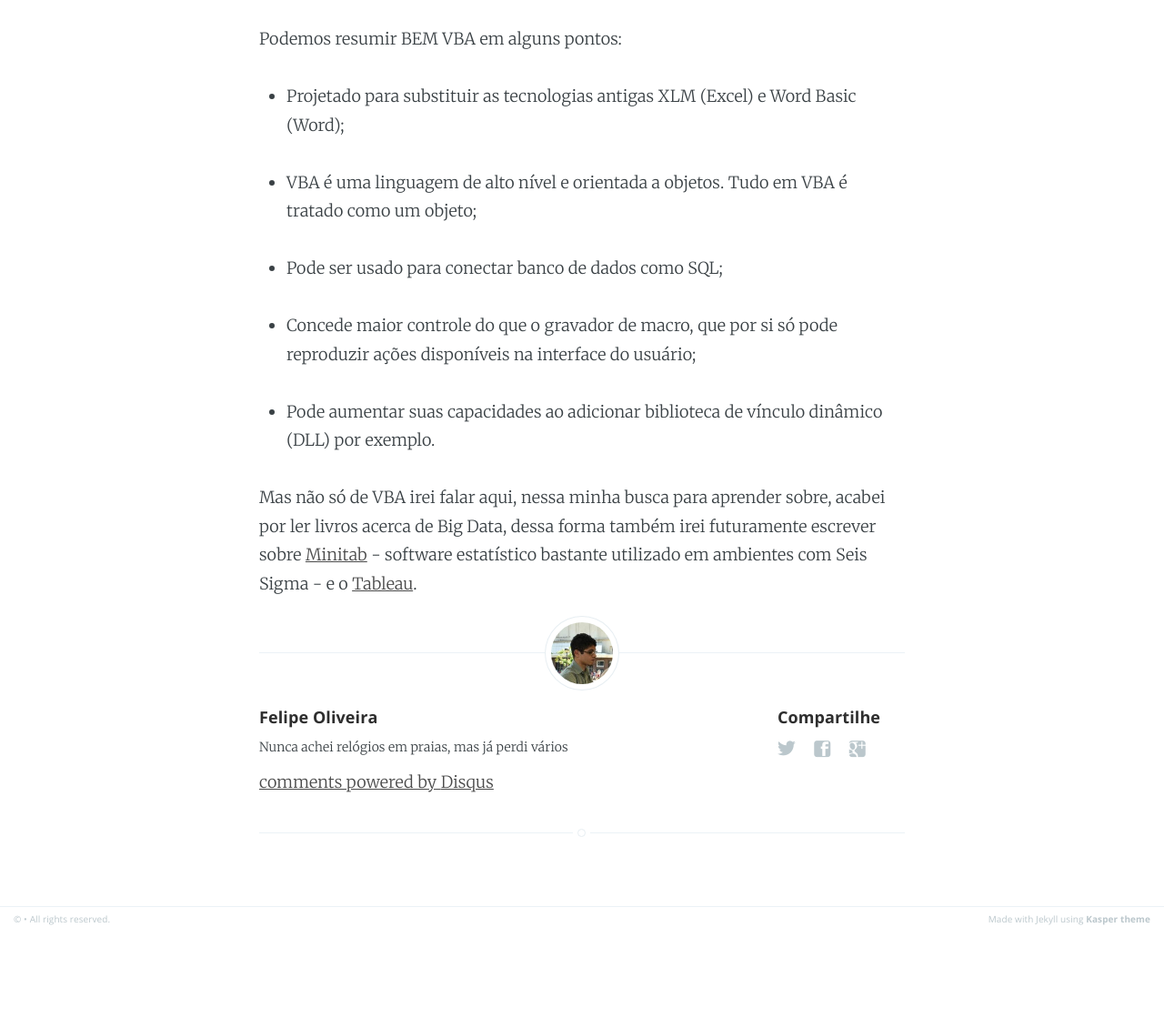
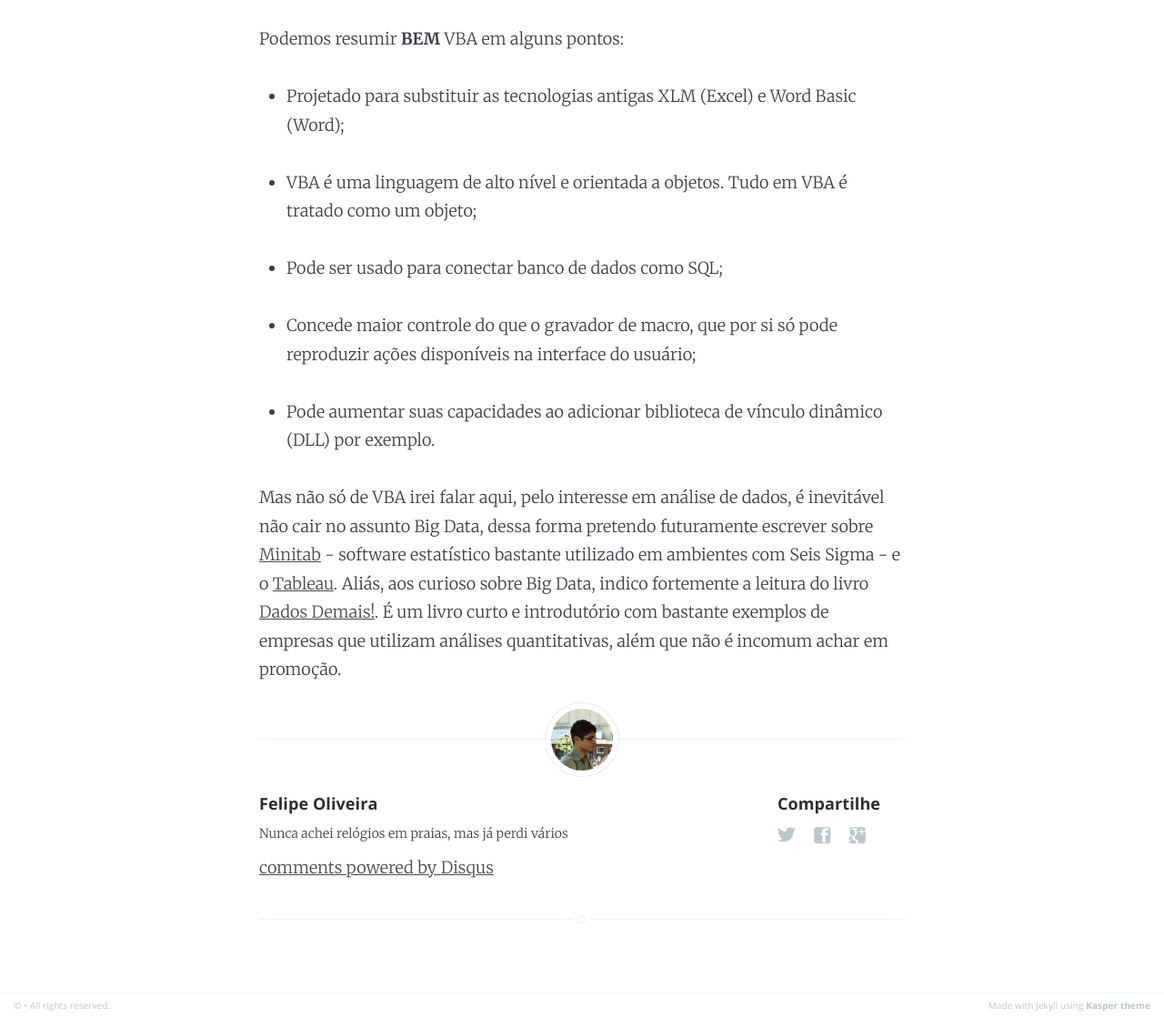
Before and after one commit to faoliveira/faoliveira.github.io, a Jekyll site: the page built from _posts/2016-07-07-hello-vba-my-darkness-old-friend.md, in a window 1280 px wide and 1400 px high, scrolled down 693 px, cut to the strip 281-1400 px from the top of the window. Shown: the whole strip at 91% size. Built offline with Jekyll 4.4.1, drawn with Linux system fonts in a browser that asks for light colours; comment, search, counter and statistics services are not loaded; before the commit the page ends 1999 px from its top, so only the background shows below that.

Commit message:
atualizaco post hyperlinks

```diff
--- a/_posts/2016-07-07-hello-vba-my-darkness-old-friend.md
+++ b/_posts/2016-07-07-hello-vba-my-darkness-old-friend.md
@@ -12,7 +12,7 @@ Já fazia um tempo que estava postergando o aprendizado de VBA, afim de ampliar
 
 <iframe src="//giphy.com/embed/1EzbweBp6XRv2?html5=true" width="480" height="269" frameBorder="0" class="giphy-embed" allowFullScreen></iframe><p><a href="https://giphy.com/gifs/cat-wait-1EzbweBp6XRv2"></a></p>
 
-Podemos resumir BEM VBA em alguns pontos:
+Podemos resumir **BEM** VBA em alguns pontos:
 
 - Projetado para substituir as tecnologias antigas XLM (Excel) e Word Basic (Word);
 
@@ -24,4 +24,4 @@ Podemos resumir BEM VBA em alguns pontos:
 
 - Pode aumentar suas capacidades ao adicionar biblioteca de vínculo dinâmico (DLL) por exemplo.
 
-Mas não só de VBA irei falar aqui, nessa minha busca para aprender sobre, acabei por ler livros acerca de Big Data, dessa forma também irei futuramente escrever sobre [Minitab](https://www.minitab.com/pt-br/products/minitab/) - software estatístico bastante utilizado em ambientes com Seis Sigma - e o [Tableau](https://www.tableau.com/pt-br/products/desktop).
+Mas não só de VBA irei falar aqui, pelo interesse em análise de dados, é inevitável não cair no assunto Big Data, dessa forma pretendo futuramente escrever sobre [Minitab](https://www.minitab.com/pt-br/products/minitab/) - software estatístico bastante utilizado em ambientes com Seis Sigma - e o [Tableau](https://www.tableau.com/pt-br/products/desktop). Aliás, aos curioso sobre Big Data, indico fortemente a leitura do livro [Dados Demais!](https://www.amazon.com.br/Dados-Demais-Thomas-H-Davenport/dp/8535264019). É um livro curto e introdutório com bastante exemplos de empresas que utilizam análises quantitativas, além que não é incomum achar em promoção.
```
Also changed, not shown: _drafts/2016-07-09-um-pouco-alem-com-pivot-tables.md (renamed from _drafts/2016-07-10-um-pouco-alem-com-pivot-tables - Cópia.md, +1 -3 lines), _drafts/2016-07-10-funcoes-simples-vba.md (renamed from _drafts/2016-07-09-funcoes-simples-vba.md, +1 -3 lines), _posts/2016-07-11-psicologia-das-cores-apresentacoes.md (+3 -1 lines).
